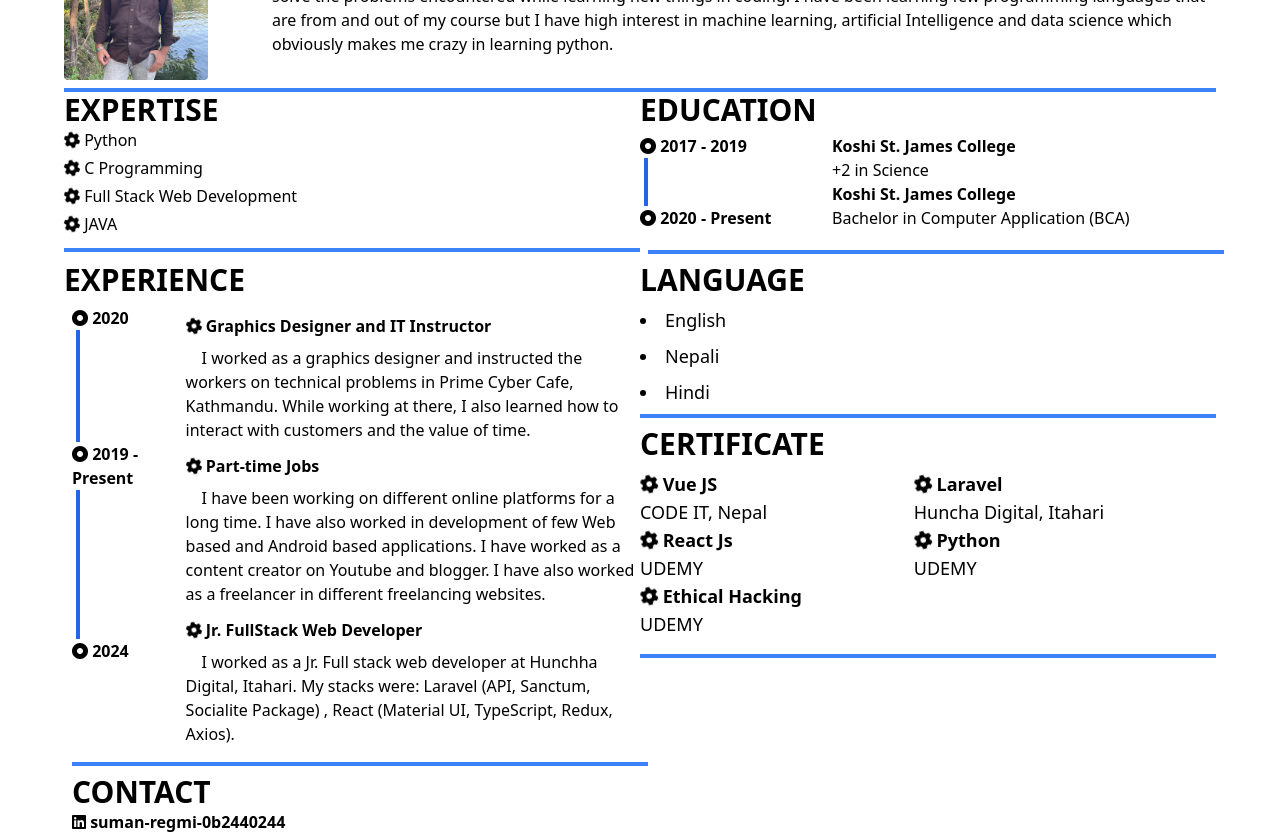
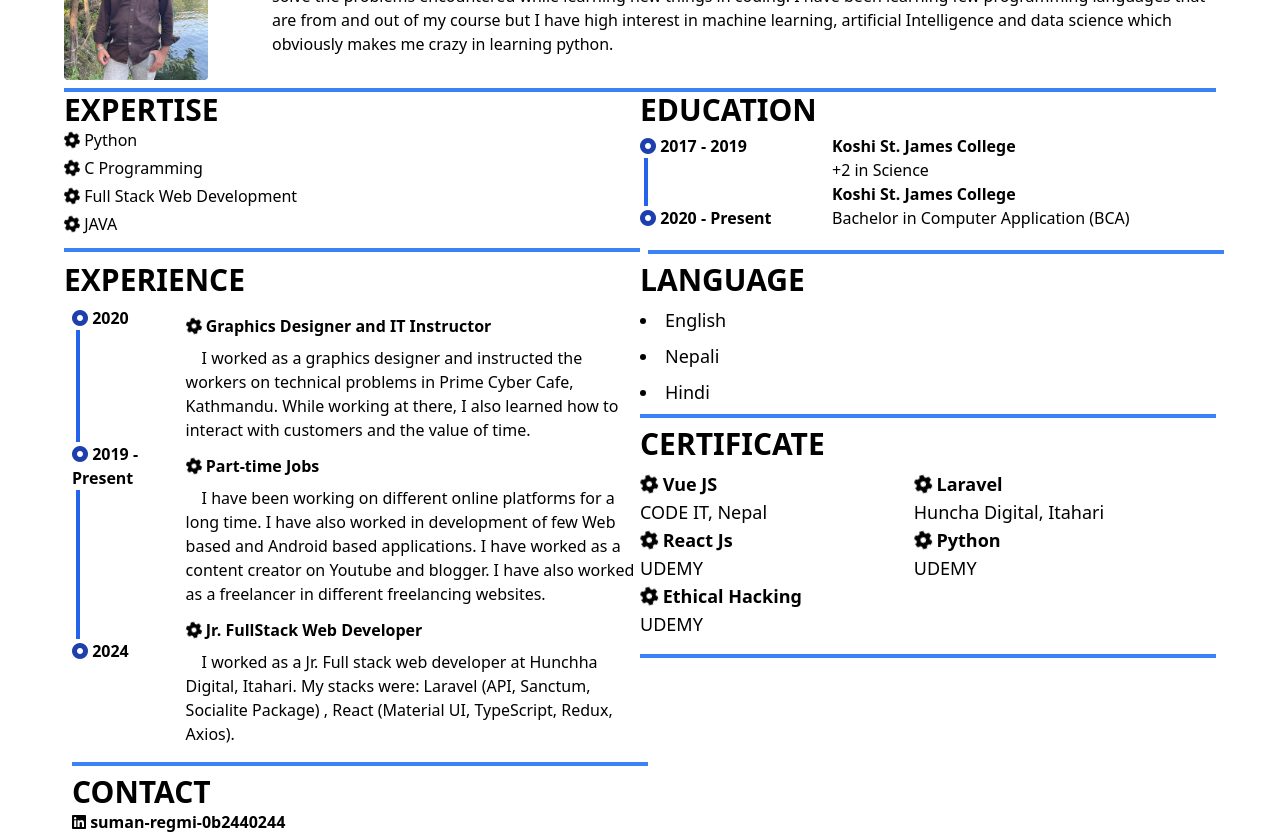
Before and after one commit to SumaniqueCode/SumaniqueCode, a React (Vite) app: page / in a window 1280 px wide. Shown: the part 300-1137 px from the top of the page. Built offline with nearby package versions, Linux system fonts and the light colour scheme; the HTML template or start-up script is replaced by a standard one.

Commit message:
Updated design and projects

```diff
--- a/src/Components/CV/CV.tsx
+++ b/src/Components/CV/CV.tsx
@@ -37,9 +37,9 @@ const CV = () => {
                     <h2 className="font-semibold xs:text-2xl sm:text-3xl mb-1.5">EDUCATION</h2>
                     <div className="flex mb-5">
                         <div className="etime w-1/3">
-                            <i className="fa-solid fa-circle-dot"></i><b> 2017 - 2019</b>
+                            <i className="fa-solid fa-circle-dot text-blue-800"></i><b> 2017 - 2019</b>
                             <p className="ms-1 border-l-4 border-blue-600 h-3/6"></p>
-                            <i className="fa-solid fa-circle-dot"></i><b> 2020 - Present</b>
+                            <i className="fa-solid fa-circle-dot text-blue-800"></i><b> 2020 - Present</b>
                         </div>
                         <div className="edesc w-2/3">
                             <dl><b>Koshi St. James College</b></dl>
@@ -54,11 +54,11 @@ const CV = () => {
                     <h2 className="font-semibold xs:text-2xl sm:text-3xl mb-2">EXPERIENCE</h2>
                     <div className="flex">
                         <div className="wtime ms-2 w-1/5">
-                            <i className="fa-solid fa-circle-dot"></i><b> 2020</b>
+                            <i className="fa-solid fa-circle-dot text-blue-800"></i><b> 2020</b>
                             <p className="ms-1 border-l-4 border-blue-600 h-1/4"></p>
-                            <i className="fa-solid fa-circle-dot"></i><b> 2019 - Present</b>
+                            <i className="fa-solid fa-circle-dot text-blue-800"></i><b> 2019 - Present</b>
                             <p className="ms-1 border-l-4 border-blue-600 h-1/3"></p>
-                            <i className="fa-solid fa-circle-dot"></i><b> 2024</b>
+                            <i className="fa-solid fa-circle-dot text-blue-800"></i><b> 2024</b>
                         </div>
                         <div className="wdesc w-4/5 mt-2">
                             <dl className="mb-2"><i className="fa fa-cog fa-spin"></i><b> Graphics Designer and IT Instructor</b></dl>
```
